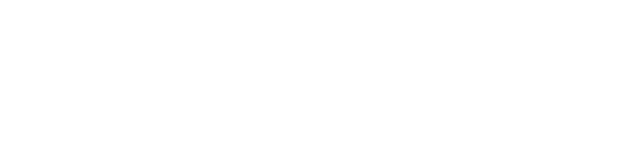
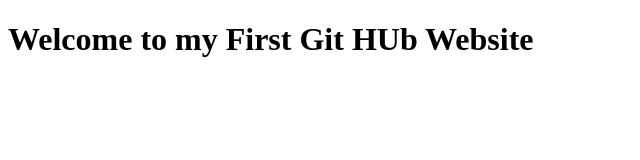
Before and after one commit to Shaan9984/aboutshaan, a plain HTML site: page index.html in a window 1280 px wide. Shown: the whole page, without its empty margins (0-640 px from the left). Drawn offline with Linux system fonts and the light colour scheme.

Commit message:
test Commit

```diff
--- a/index.html
+++ b/index.html
@@ -7,6 +7,6 @@
   <title>Home | About Shaan</title>
 </head>
 <body>
-
+  <h1>Welcome to my First Git HUb Website</h1>
 </body>
 </html>
```
